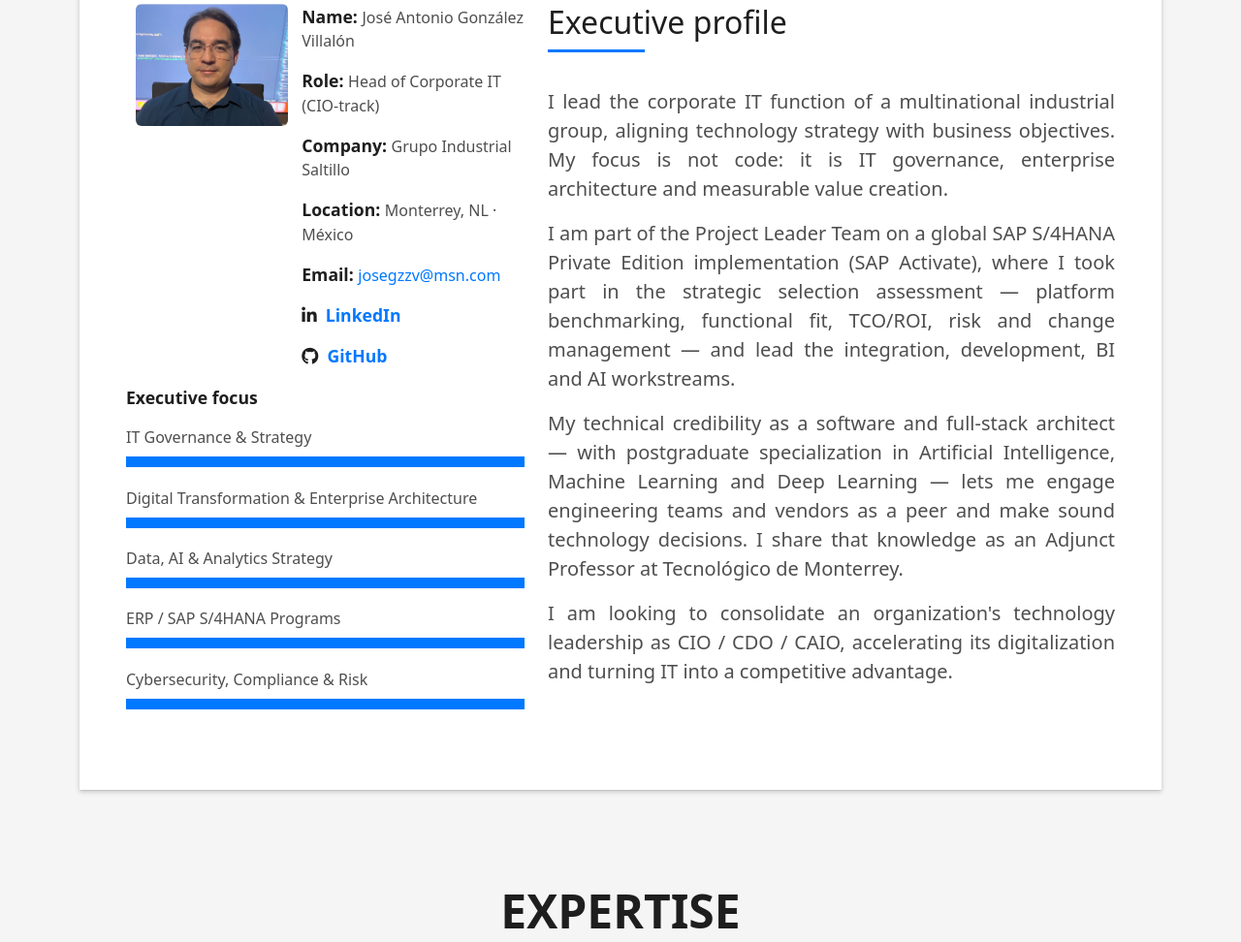
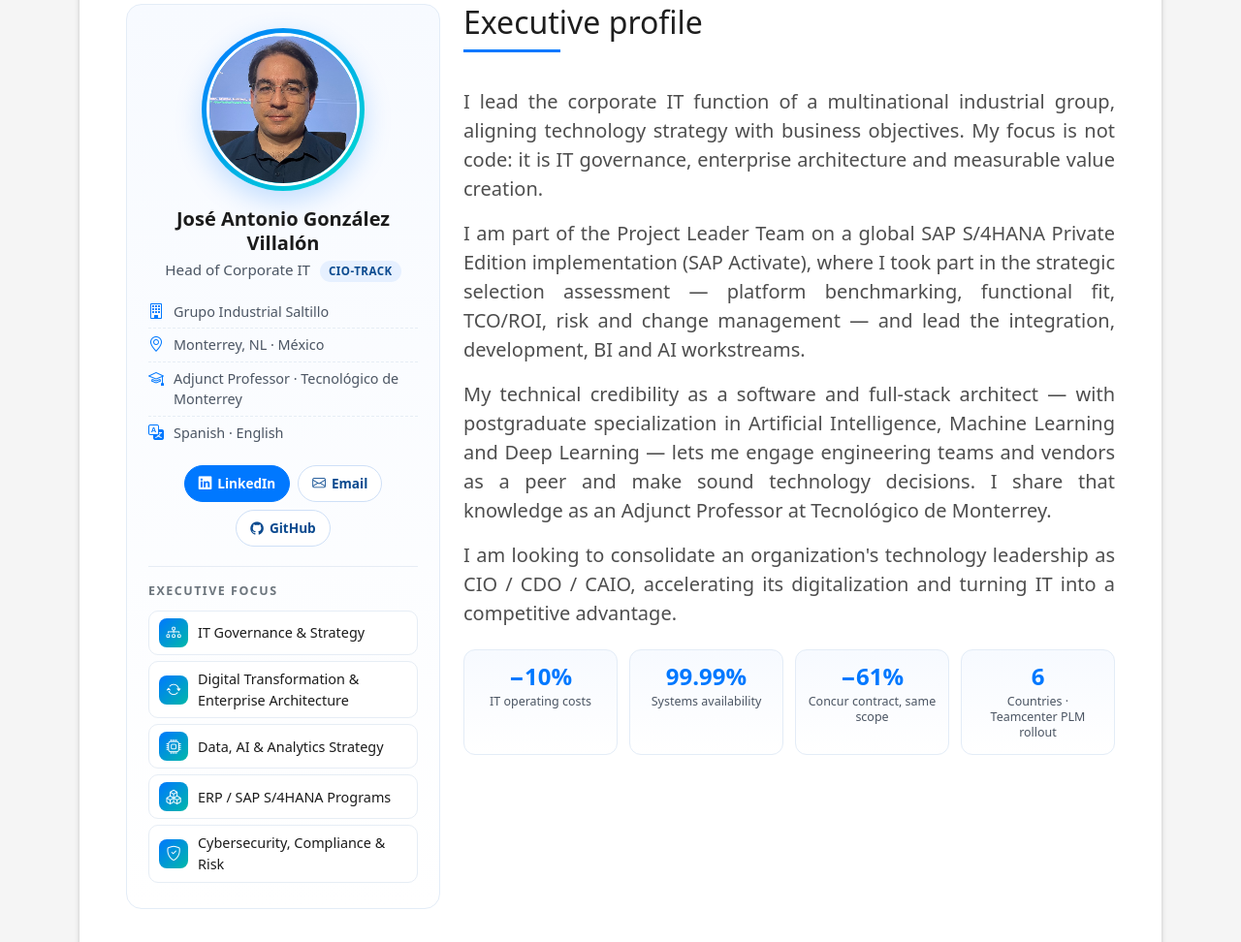
Before and after one commit to josegzzv/josegzzv.github.io, a plain HTML site: page index.html in a window 1280 px wide. Shown: the part 924-1896 px from the top of the page at 97% size. Drawn offline with Linux system fonts and the light colour scheme.

Commit message:
Executive profile card, impact tiles, header logo sizing

```diff
--- a/index.html
+++ b/index.html
@@ -35,7 +35,7 @@
   <!-- Template Main CSS File -->
   <link href="./styles/style.css" rel="stylesheet">
   <!-- Site customizations (timeline, chips, language toggle) -->
-  <link href="./styles/custom.css?v=202609051522" rel="stylesheet">
+  <link href="./styles/custom.css?v=202609051547" rel="stylesheet">
 
   <!-- =======================================================
   * Template Name: DevFolio
@@ -109,42 +109,37 @@
           <div class="col-sm-12">
             <div class="box-shadow-full">
               <div class="row">
-                <div class="col-md-5">
-                  <div class="row">
-                    <div class="col-sm-6 col-md-5">
-                      <div class="about-img">
-                        <img src="assets/img/bioPic1.jpg" class="img-fluid rounded b-shadow-a" alt="José Antonio González Villalón">
-                      </div>
+                <div class="col-md-5 col-lg-4">
+                  <div class="exec-card">
+                    <div class="exec-photo">
+                      <img src="assets/img/bioPic1.jpg" alt="José Antonio González Villalón">
                     </div>
-                    <div class="col-sm-6 col-md-7">
-                      <div class="about-info">
-                        <p><span class="title-s t" data-en="Name: " data-es="Nombre: ">Name: </span> <span>José Antonio González Villalón</span></p>
-                        <p><span class="title-s t" data-en="Role: " data-es="Rol: ">Role: </span> <span class="t" data-en="Head of Corporate IT (CIO-track)" data-es="Head of Corporate IT (CIO-track)">Head of Corporate IT (CIO-track)</span></p>
-                        <p><span class="title-s t" data-en="Company: " data-es="Empresa: ">Company: </span> <span>Grupo Industrial Saltillo</span></p>
-                        <p><span class="title-s t" data-en="Location: " data-es="Ubicación: ">Location: </span> <span>Monterrey, NL · México</span></p>
-                        <p><span class="title-s">Email: </span> <span><a href="mailto:josegzzv@msn.com">josegzzv@msn.com</a></span></p>
-                        <p><span class="title-s"><i class="fa-brands fa-linkedin-in"></i>&nbsp;&nbsp;<a
-                              href="https://www.linkedin.com/in/josegzzvillalon/" target="_blank" rel="noopener">LinkedIn</a></span></p>
-                        <p><span class="title-s"><i class="fa-brands fa-github"></i>&nbsp;&nbsp;<a
-                              href="https://github.com/josegzzv" target="_blank" rel="noopener">GitHub</a></span></p>
-                      </div>
+                    <h3 class="exec-name">José Antonio González Villalón</h3>
+                    <p class="exec-role">Head of Corporate IT <span class="exec-badge">CIO-track</span></p>
+                    <ul class="exec-meta">
+                      <li><i class="bi bi-building"></i><span>Grupo Industrial Saltillo</span></li>
+                      <li><i class="bi bi-geo-alt"></i><span>Monterrey, NL · México</span></li>
+                      <li><i class="bi bi-mortarboard"></i><span class="t" data-en="Adjunct Professor · Tecnológico de Monterrey" data-es="Profesor de Cátedra · Tecnológico de Monterrey">Adjunct Professor · Tecnológico de Monterrey</span></li>
+                      <li><i class="bi bi-translate"></i><span class="t" data-en="Spanish · English" data-es="Español · Inglés">Spanish · English</span></li>
+                    </ul>
+                    <div class="exec-actions">
+                      <a class="exec-btn exec-btn-primary" href="https://www.linkedin.com/in/josegzzvillalon/" target="_blank" rel="noopener"><i class="bi bi-linkedin"></i> LinkedIn</a>
+                      <a class="exec-btn" href="mailto:josegzzv@msn.com"><i class="bi bi-envelope"></i> Email</a>
+                      <a class="exec-btn" href="https://github.com/josegzzv" target="_blank" rel="noopener"><i class="bi bi-github"></i> GitHub</a>
+                    </div>
+                    <div class="exec-focus">
+                      <p class="exec-focus-title t" data-en="Executive focus" data-es="Enfoque ejecutivo">Executive focus</p>
+                      <ul>
+                        <li><i class="bi bi-diagram-3"></i><span class="t" data-en="IT Governance &amp; Strategy" data-es="Gobierno y Estrategia de TI" data-html="1">IT Governance &amp; Strategy</span></li>
+                        <li><i class="bi bi-arrow-repeat"></i><span class="t" data-en="Digital Transformation &amp; Enterprise Architecture" data-es="Transformación Digital y Arquitectura Empresarial" data-html="1">Digital Transformation &amp; Enterprise Architecture</span></li>
+                        <li><i class="bi bi-cpu"></i><span class="t" data-en="Data, AI &amp; Analytics Strategy" data-es="Estrategia de Datos, IA y Analítica" data-html="1">Data, AI &amp; Analytics Strategy</span></li>
+                        <li><i class="bi bi-boxes"></i><span class="t" data-en="ERP / SAP S/4HANA Programs" data-es="Programas ERP / SAP S/4HANA">ERP / SAP S/4HANA Programs</span></li>
+                        <li><i class="bi bi-shield-check"></i><span class="t" data-en="Cybersecurity, Compliance &amp; Risk" data-es="Ciberseguridad, Cumplimiento y Riesgo" data-html="1">Cybersecurity, Compliance &amp; Risk</span></li>
+                      </ul>
                     </div>
                   </div>
-                  <div class="skill-mf">
-                    <p class="title-s t" data-en="Executive focus" data-es="Enfoque ejecutivo">Executive focus</p>
-                    <span class="t" data-en="IT Governance &amp; Strategy" data-es="Gobierno y Estrategia de TI" data-html="1">IT Governance &amp; Strategy</span>
-                    <div class="progress"><div class="progress-bar" role="progressbar" style="width: 100%;" aria-valuenow="100" aria-valuemin="0" aria-valuemax="100"></div></div>
-                    <span class="t" data-en="Digital Transformation &amp; Enterprise Architecture" data-es="Transformación Digital y Arquitectura Empresarial" data-html="1">Digital Transformation &amp; Enterprise Architecture</span>
-                    <div class="progress"><div class="progress-bar" role="progressbar" style="width: 100%;" aria-valuenow="100" aria-valuemin="0" aria-valuemax="100"></div></div>
-                    <span class="t" data-en="Data, AI &amp; Analytics Strategy" data-es="Estrategia de Datos, IA y Analítica" data-html="1">Data, AI &amp; Analytics Strategy</span>
-                    <div class="progress"><div class="progress-bar" role="progressbar" style="width: 100%;" aria-valuenow="100" aria-valuemin="0" aria-valuemax="100"></div></div>
-                    <span class="t" data-en="ERP / SAP S/4HANA Programs" data-es="Programas ERP / SAP S/4HANA">ERP / SAP S/4HANA Programs</span>
-                    <div class="progress"><div class="progress-bar" role="progressbar" style="width: 100%;" aria-valuenow="100" aria-valuemin="0" aria-valuemax="100"></div></div>
-                    <span class="t" data-en="Cybersecurity, Compliance &amp; Risk" data-es="Ciberseguridad, Cumplimiento y Riesgo" data-html="1">Cybersecurity, Compliance &amp; Risk</span>
-                    <div class="progress"><div class="progress-bar" role="progressbar" style="width: 100%;" aria-valuenow="100" aria-valuemin="0" aria-valuemax="100"></div></div>
-                  </div>
                 </div>
-                <div class="col-md-7">
+                <div class="col-md-7 col-lg-8">
                   <div class="about-me pt-4 pt-md-0">
                     <div class="title-box-2">
                       <h5 class="title-left t" data-en="Executive profile" data-es="Perfil ejecutivo">Executive profile</h5>
@@ -194,6 +189,12 @@
                         Busco consolidar el liderazgo tecnológico de una organización como CIO / CDO / CAIO, acelerando su
                         digitalización y convirtiendo a TI en ventaja competitiva.
                       </p>
+                    </div>
+                    <div class="impact-grid">
+                      <div class="impact-tile"><span class="impact-num">−10%</span><span class="impact-lbl t" data-en="IT operating costs" data-es="Costos operativos de TI">IT operating costs</span></div>
+                      <div class="impact-tile"><span class="impact-num">99.99%</span><span class="impact-lbl t" data-en="Systems availability" data-es="Disponibilidad de sistemas">Systems availability</span></div>
+                      <div class="impact-tile"><span class="impact-num">−61%</span><span class="impact-lbl t" data-en="Concur contract, same scope" data-es="Contrato Concur, mismo alcance">Concur contract, same scope</span></div>
+                      <div class="impact-tile"><span class="impact-num">6</span><span class="impact-lbl t" data-en="Countries · Teamcenter PLM rollout" data-es="Países · despliegue PLM Teamcenter">Countries · Teamcenter PLM rollout</span></div>
                     </div>
                   </div>
                 </div>
@@ -812,7 +813,7 @@
   <!-- Template Main JS File -->
   <script src="./js/main.js"></script>
   <!-- Language toggle + typed titles -->
-  <script src="./js/i18n.js?v=202609051522"></script>
+  <script src="./js/i18n.js?v=202609051547"></script>
 
 </body>
 
--- a/styles/custom.css
+++ b/styles/custom.css
@@ -268,3 +268,173 @@
   .edu-list li { flex-wrap: wrap; }
   .edu-list li > div { flex-basis: 100%; }
 }
+
+/* ---- Executive card (About) ---- */
+.exec-card {
+  background: linear-gradient(180deg, #f7faff 0%, #ffffff 100%);
+  border: 1px solid #e3ecf7;
+  border-radius: 16px;
+  padding: 24px 22px 20px;
+  text-align: center;
+  height: 100%;
+}
+.exec-photo {
+  width: 168px;
+  height: 168px;
+  margin: 0 auto 16px;
+  border-radius: 50%;
+  padding: 5px;
+  background: linear-gradient(135deg, #0078ff, #00e0d0);
+  box-shadow: 0 10px 28px rgba(0, 120, 255, 0.22);
+}
+.exec-photo img {
+  width: 100%;
+  height: 100%;
+  object-fit: cover;
+  object-position: 50% 20%;
+  border-radius: 50%;
+  border: 3px solid #fff;
+  display: block;
+}
+.exec-name {
+  font-size: 1.25rem;
+  font-weight: 700;
+  color: #1b1b1b;
+  margin: 0 0 4px;
+  line-height: 1.25;
+}
+.exec-role {
+  color: #4b5563;
+  font-size: 0.95rem;
+  margin: 0 0 14px;
+}
+.exec-badge {
+  display: inline-block;
+  margin-left: 6px;
+  padding: 2px 9px;
+  border-radius: 999px;
+  background: #e6f0ff;
+  color: #0b4a8f;
+  font-size: 0.72rem;
+  font-weight: 700;
+  letter-spacing: 0.5px;
+  text-transform: uppercase;
+  vertical-align: middle;
+}
+.exec-meta {
+  list-style: none;
+  padding: 0;
+  margin: 0 0 16px;
+  text-align: left;
+  font-size: 0.9rem;
+  color: #4b5563;
+}
+.exec-meta li {
+  display: flex;
+  align-items: flex-start;
+  gap: 10px;
+  padding: 6px 0;
+  border-bottom: 1px dashed #e6edf5;
+}
+.exec-meta li:last-child { border-bottom: 0; }
+.exec-meta i { color: #0078ff; font-size: 1rem; line-height: 1.35; flex: 0 0 auto; }
+.exec-actions {
+  display: flex;
+  flex-wrap: wrap;
+  gap: 8px;
+  justify-content: center;
+  margin-bottom: 20px;
+}
+.exec-btn {
+  display: inline-flex;
+  align-items: center;
+  gap: 6px;
+  padding: 8px 14px;
+  border-radius: 999px;
+  border: 1px solid #cfe0f7;
+  background: #fff;
+  color: #0b4a8f;
+  font-size: 0.85rem;
+  font-weight: 600;
+  text-decoration: none;
+  transition: all 0.2s;
+}
+.exec-btn:hover { background: #eef4fb; color: #0078ff; border-color: #0078ff; }
+.exec-btn-primary { background: #0078ff; border-color: #0078ff; color: #fff; }
+.exec-btn-primary:hover { background: #0062d1; color: #fff; }
+.exec-focus {
+  text-align: left;
+  border-top: 1px solid #e6edf5;
+  padding-top: 16px;
+}
+.exec-focus-title {
+  font-size: 0.78rem;
+  font-weight: 700;
+  letter-spacing: 1.5px;
+  text-transform: uppercase;
+  color: #6c757d;
+  margin: 0 0 10px;
+}
+.exec-focus ul { list-style: none; padding: 0; margin: 0; }
+.exec-focus li {
+  display: flex;
+  align-items: center;
+  gap: 10px;
+  padding: 7px 10px;
+  margin-bottom: 6px;
+  border-radius: 10px;
+  background: #fff;
+  border: 1px solid #e6edf5;
+  font-size: 0.9rem;
+  color: #1b1b1b;
+  transition: transform 0.2s, border-color 0.2s;
+}
+.exec-focus li:hover { transform: translateX(3px); border-color: #0078ff; }
+.exec-focus li i {
+  width: 30px;
+  height: 30px;
+  border-radius: 8px;
+  display: inline-flex;
+  align-items: center;
+  justify-content: center;
+  background: linear-gradient(135deg, #0078ff, #00b8a9);
+  color: #fff;
+  font-size: 0.95rem;
+  flex: 0 0 auto;
+}
+@media (max-width: 767px) {
+  .exec-card { margin-bottom: 24px; }
+}
+
+/* header brand mark sizing (SVG has no intrinsic size) */
+#header .logo img { width: 36px; height: 36px; max-height: 36px; margin-right: 8px; }
+
+/* ---- Impact tiles (About, right column) ---- */
+.impact-grid {
+  display: grid;
+  grid-template-columns: repeat(4, 1fr);
+  gap: 12px;
+  margin-top: 22px;
+}
+.impact-tile {
+  border: 1px solid #e3ecf7;
+  border-radius: 12px;
+  padding: 14px 12px;
+  background: linear-gradient(180deg, #f7faff, #ffffff);
+  text-align: center;
+}
+.impact-num {
+  display: block;
+  font-size: 1.5rem;
+  font-weight: 700;
+  color: #0078ff;
+  line-height: 1.1;
+}
+.impact-lbl {
+  display: block;
+  margin-top: 4px;
+  font-size: 0.78rem;
+  color: #4b5563;
+  line-height: 1.3;
+}
+@media (max-width: 991px) { .impact-grid { grid-template-columns: repeat(2, 1fr); } }
```
